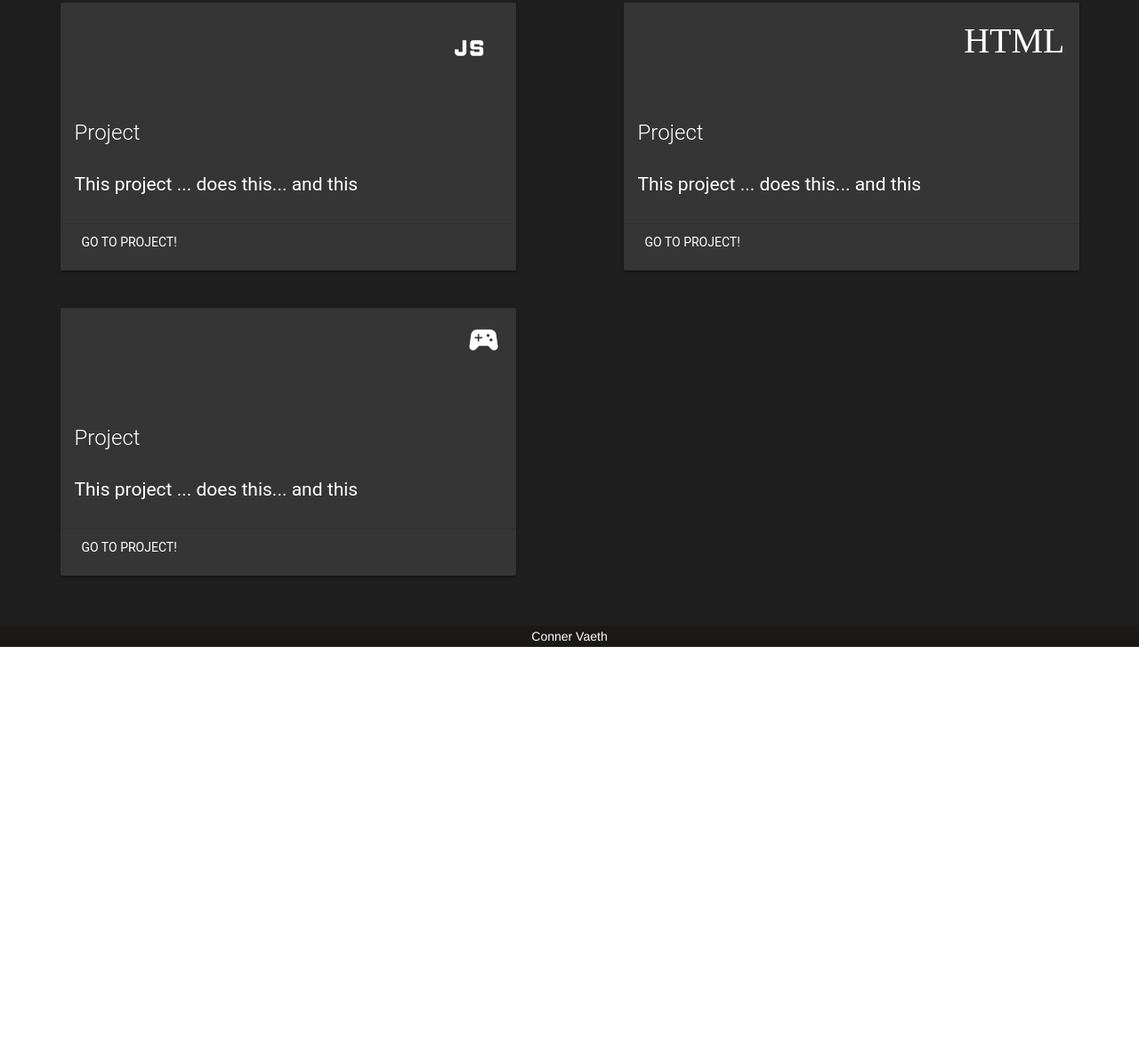
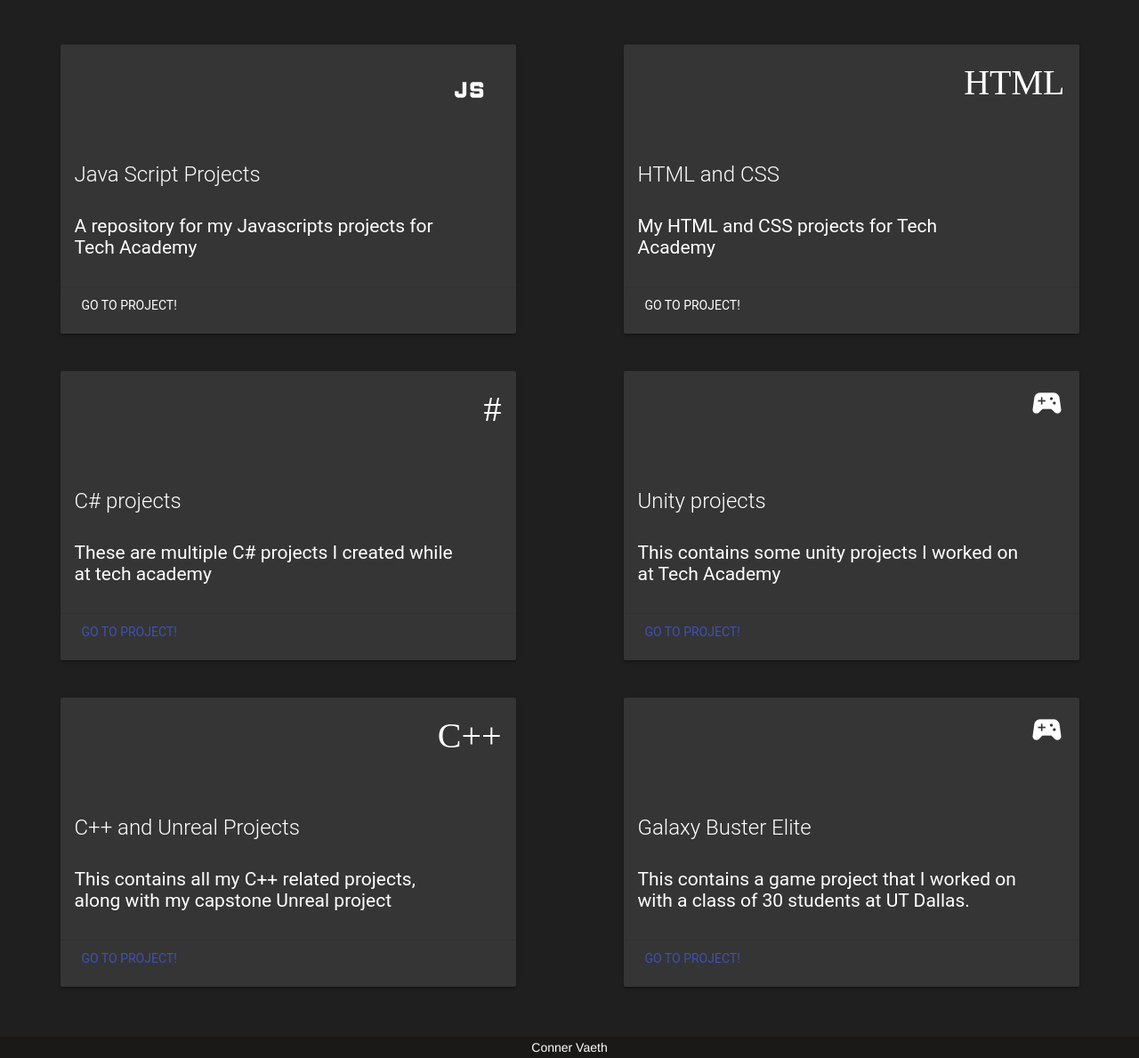
Before and after one commit to Fyrexian/Fyrexian.github.io, a plain HTML site: page index.html in a window 1280 px wide. Shown: the part 2267-3456 px from the top of the page at 89% size. Before the commit the page ends 2994 px from the top, so only its background shows below. Drawn offline with nearby package versions, Linux system fonts and the light colour scheme.

Commit message:
Updated project links

```diff
--- a/index.html
+++ b/index.html
@@ -77,20 +77,21 @@
                 </div>
                 <div class="Column_2">
                     <h3> Github Projects</h3>
-                    <h4> I'm currently working on a vast amount of projects, all available on <a href="https://github.com/Fyrexian/HTML-and-CSS-Projects" target="_blank">Github</a></h4>
+                    <h4> I'm currently working on a vast amount of projects, all available on <a href="https://github.com/Fyrexian" target="_blank">Github</a></h4>
                     <h4> You can also view the projects individually below!</h4>
+                    <h4> I also have projects on my <a href="vaethconner.info">personal website</a></h4>
                 </div>
             </div>
             <div class="github-container">
                 <div class="demo-card-wide mdl-card mdl-shadow--2dp text-white">
                     <div class="mdl-card__title">
-                        <h2 class="mdl-card__title-text">Project</h2>
+                        <h2 class="mdl-card__title-text">Java Script Projects</h2>
                     </div>
                     <div class="mdl-card__supporting-text">
-                        <p> This project ... does this... and this</p>
+                        <p> A repository for my Javascripts projects for Tech Academy</p>
                     </div>
                     <div class="mdl-card__actions mdl-card--border">
-                        <a class="mdl-button mdl-button--colored mdl-js-button mdl-js-ripple-effect">
+                        <a class="mdl-button mdl-button--colored text-white mdl-js-button mdl-js-ripple-effect" href="https://github.com/Fyrexian/Javascript-Projects" >
                             <p>Go to project!</p>
                         </a>
                     </div>
@@ -100,13 +101,13 @@
                 </div>
                 <div class="demo-card-wide mdl-card mdl-shadow--2dp text-white">
                     <div class="mdl-card__title">
-                        <h2 class="mdl-card__title-text">Project</h2>
+                        <h2 class="mdl-card__title-text">HTML and CSS</h2>
                     </div>
                     <div class="mdl-card__supporting-text">
-                        <p> This project ... does this... and this</p>
+                        <p> My HTML and CSS projects for Tech Academy</p>
                     </div>
                     <div class="mdl-card__actions mdl-card--border">
-                        <a class="mdl-button mdl-button--colored mdl-js-button mdl-js-ripple-effect">
+                        <a class="mdl-button mdl-button--colored mdl-js-button mdl-js-ripple-effect text-white" href="https://github.com/Fyrexian/HTML-and-CSS-Projects">
                             <p>Go to project!</p>
                         </a>
                     </div>
@@ -116,13 +117,61 @@
                 </div>
                 <div class="demo-card-wide mdl-card mdl-shadow--2dp text-white">
                     <div class="mdl-card__title">
-                        <h2 class="mdl-card__title-text">Project</h2>
+                        <h2 class="mdl-card__title-text">C# projects</h2>
                     </div>
                     <div class="mdl-card__supporting-text">
-                        <p> This project ... does this... and this</p>
+                        <p> These are multiple C# projects I created while at tech academy</p>
                     </div>
                     <div class="mdl-card__actions mdl-card--border">
-                        <a class="mdl-button mdl-button--colored mdl-js-button mdl-js-ripple-effect">
+                        <a class="mdl-button mdl-button--colored mdl-js-button mdl-js-ripple-effect" href="https://github.com/Fyrexian/The-Tech-Academy-C-Sharp-Projects">
+                            <p>Go to project!</p>
+                        </a>
+                    </div>
+                    <div class="mdl-card__menu" >
+                        <i class="material-icons" id="my-icons-medium">c#</i>
+                    </div>
+                </div>
+                <div class="demo-card-wide mdl-card mdl-shadow--2dp text-white">
+                    <div class="mdl-card__title">
+                        <h2 class="mdl-card__title-text">Unity projects</h2>
+                    </div>
+                    <div class="mdl-card__supporting-text">
+                        <p> This contains some unity projects I worked on at Tech Academy</p>
+                    </div>
+                    <div class="mdl-card__actions mdl-card--border">
+                        <a class="mdl-button mdl-button--colored mdl-js-button mdl-js-ripple-effect" href="https://github.com/Fyrexian/The-Tech_Academy-Unity-Projects">
+                            <p>Go to project!</p>
+                        </a>
+                    </div>
+                    <div class="mdl-card__menu" >
+                        <i class="material-icons" id="my-icons-medium">sports_esports</i>
+                    </div>
+                </div>
+                <div class="demo-card-wide mdl-card mdl-shadow--2dp text-white">
+                    <div class="mdl-card__title">
+                        <h2 class="mdl-card__title-text">C++ and Unreal Projects</h2>
+                    </div>
+                    <div class="mdl-card__supporting-text">
+                        <p> This contains all my C++ related projects, along with my capstone Unreal project</p>
+                    </div>
+                    <div class="mdl-card__actions mdl-card--border">
+                        <a class="mdl-button mdl-button--colored mdl-js-button mdl-js-ripple-effect" href="https://github.com/Fyrexian/The-Tech-Academy-C---and-Unreal-Engine-Projects">
+                            <p>Go to project!</p>
+                        </a>
+                    </div>
+                    <div class="mdl-card__menu" >
+                        <i class="material-icons" id="my-icons-medium">C++</i>
+                    </div>
+                </div>
+                <div class="demo-card-wide mdl-card mdl-shadow--2dp text-white">
+                    <div class="mdl-card__title">
+                        <h2 class="mdl-card__title-text">Galaxy Buster Elite</h2>
+                    </div>
+                    <div class="mdl-card__supporting-text">
+                        <p> This contains a game project that I worked on with a class of 30 students at UT Dallas.</p>
+                    </div>
+                    <div class="mdl-card__actions mdl-card--border">
+                        <a class="mdl-button mdl-button--colored mdl-js-button mdl-js-ripple-effect" href="https://github.com/metalac190/GameLab_GalaxyBustersElite">
                             <p>Go to project!</p>
                         </a>
                     </div>
@@ -131,6 +180,7 @@
                     </div>
                 </div>
             </div>
+
 
                <!-- Contact form -->
         <div id="Contact">
```
